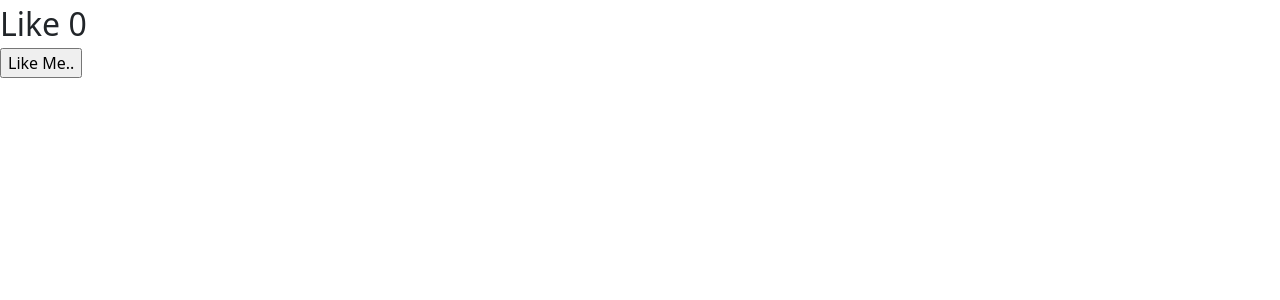
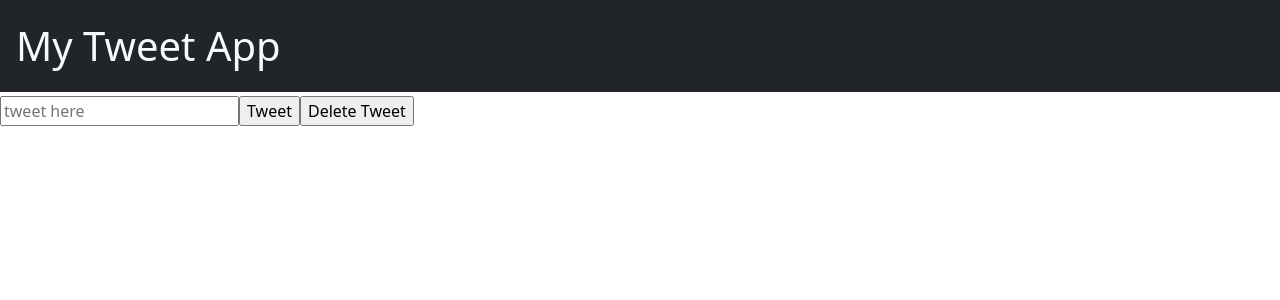
Before and after one commit to dhonevrushabh07/my-react-project-day19, a React (Create React App) app: page / in a window 1280 px wide. Shown: the top 300 px of the page. Built offline with nearby package versions, Linux system fonts and the light colour scheme.

Commit message:
working with input box and like dislike

```diff
--- a/src/App.js
+++ b/src/App.js
@@ -1,25 +1,69 @@
 import { useState } from "react";
-import { NavItem } from "react-bootstrap";
 
 export default function App() {
   return (
     <div>
-      <MyComponent />
+      <MyCmponent />
     </div>
   );
 }
 
-function MyComponent() {
+function MyCmponent() {
   let [counter, setCounter] = useState(0);
+  let [disCounter, setDisCounter] = useState(0);
+  const [message, setMessage] = useState("");
+  const [list, setList] = useState([]);
 
+  const tweet = (e) => {
+    const newMessage = e.target.value;
+    if (list == []) {
+      alert("Please enter tweet");
+    } else {
+      setMessage(newMessage);
+    }
+  };
+  const post = () => {
+    const newList = [message, ...list];
+    setList(newList);
+    setMessage("");
+  };
+
+  const deletePost = () => {
+    list.splice(0, 1);
+    setList([...list]);
+    console.log(list);
+  };
+  const increment = () => {
+    counter++;
+    setCounter(counter);
+  };
+  const decrement = () => {
+    setDisCounter(disCounter++);
+  };
   return (
     <div>
-      <div className="fs-2">Like {counter}</div>
+      <div className="bg-dark text-light p-3 fs-1 mb-1">My Tweet App</div>
       <input
-        type="button"
-        value="Like Me.."
-        onClick={() => setCounter(counter++)}
+        type="text"
+        value={message}
+        onChange={tweet}
+        placeholder="tweet here"
       />
+      {/**Input Box */}
+      <input type="button" value="Tweet" onClick={post} />
+      <input type="button" value="Delete Tweet" onClick={deletePost} />
+      <div>
+        {" "}
+        {list.map((item) => (
+          <div>
+            <div className="bg-dark text-light my-1">{item}</div>
+            <input type="button" value="Like" onClick={increment} />
+            <span className="fs-2 mx-3">{counter}</span>
+            <input type="button" value="Dislike" onClick={decrement} />
+            <span className=" fs-2 mx-3">{disCounter}</span>
+          </div>
+        ))}
+      </div>
     </div>
   );
 }
```
